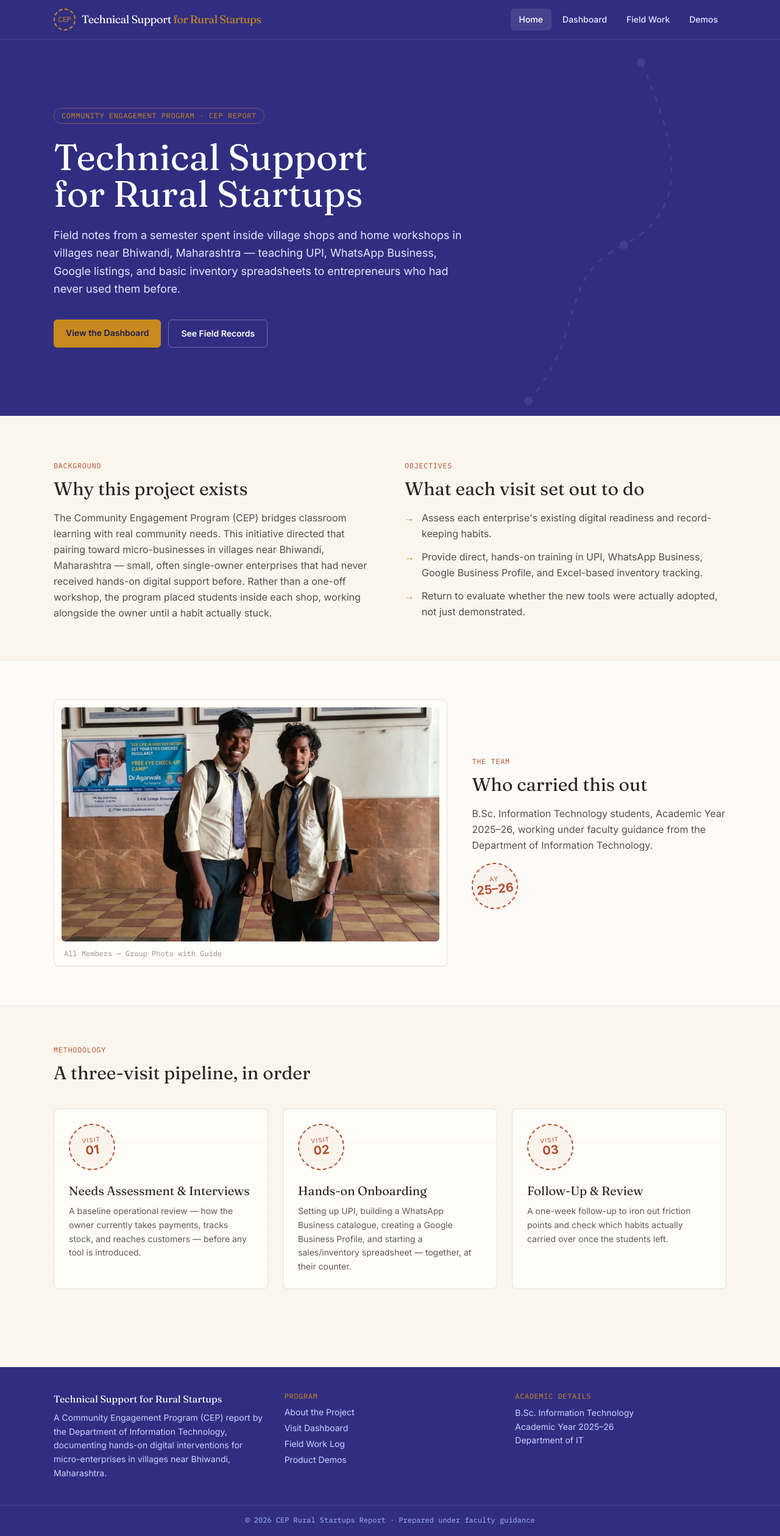
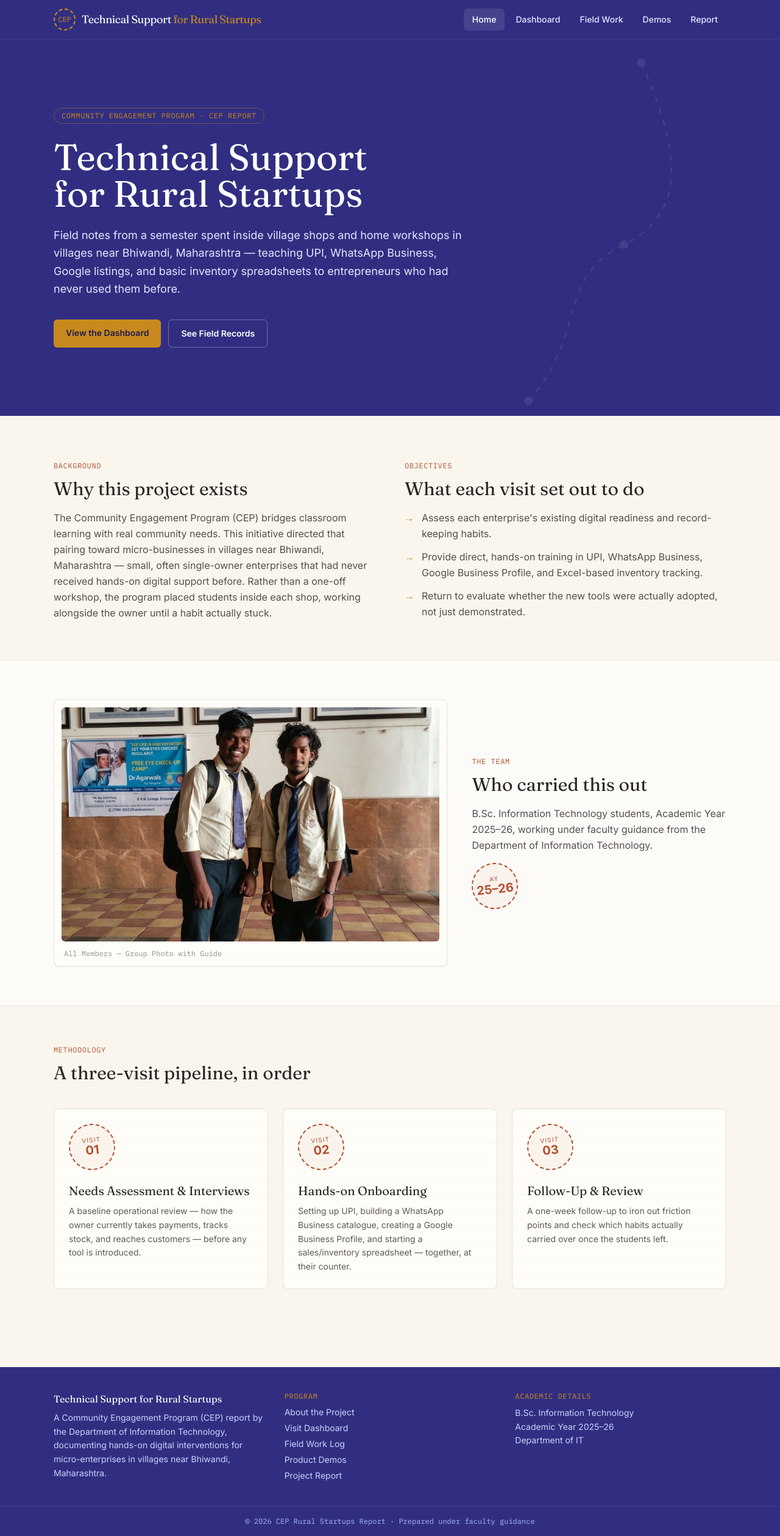
Before and after one commit to Pravin765/cep_project_python, a Flask app: page / in a window 1280 px wide. Shown: the whole page at 61% size. Run offline with Flask 3, Linux system fonts and the light colour scheme; parts of the project's set-up code (start-up, migrations or seed data) failed here and were passed over; some libraries are stand-ins or nearby versions.

```diff
--- a/app.py
+++ b/app.py
@@ -13,7 +13,7 @@ import cloudinary
 import cloudinary.uploader
 from flask import (
     Flask, render_template, request, redirect,
-    url_for, flash
+    url_for, flash, send_from_directory, abort
 )
 from werkzeug.utils import secure_filename
 from sqlalchemy import func, text
@@ -215,6 +215,61 @@ def demos():
 
 
 # ------------------------------------------------------------------
+# Report download
+# ------------------------------------------------------------------
+REPORT_FILENAME = "CEP_Report_Technical_Support_Rural_Startups.pdf"
+
+
+def _report_exists():
+    return os.path.exists(os.path.join(BASE_DIR, "static", REPORT_FILENAME))
+
+
+@app.route("/report")
+def report():
+    """Report page: the PDF is shown in the browser."""
+    return render_template("report.html", available=_report_exists())
+
+
+@app.route("/report/view")
+def view_report():
+    """Serve the PDF inline so the browser's PDF viewer can display it."""
+    if not _report_exists():
+        abort(404)
+    return send_from_directory(os.path.join(BASE_DIR, "static"), REPORT_FILENAME,
+                               as_attachment=False, mimetype="application/pdf")
+
+
+def _report_path_ok():
+    return os.path.exists(os.path.join(BASE_DIR, "static", REPORT_FILENAME))
+
+
+@app.route("/report")
+def report():
+    """Show the CEP report PDF inside the browser."""
+    if not _report_path_ok():
+        abort(404)
+    return render_template("report.html")
+
+
+@app.route("/report/file")
+def report_file():
+    """The PDF itself, served inline so browsers render it (used by /report)."""
+    if not _report_path_ok():
+        abort(404)
+    return send_from_directory(os.path.join(BASE_DIR, "static"), REPORT_FILENAME,
+                               as_attachment=False, mimetype="application/pdf")
+
+
+@app.route("/report/download")
+def download_report():
+    """Serve the final CEP report PDF as a download."""
+    if not _report_path_ok():
+        abort(404)
+    return send_from_directory(os.path.join(BASE_DIR, "static"), REPORT_FILENAME,
+                               as_attachment=True)
+
+
+# ------------------------------------------------------------------
 # Health check (for uptime pingers / keep-warm)
 # ------------------------------------------------------------------
 @app.route("/healthz")
--- a/templates/base.html
+++ b/templates/base.html
@@ -54,6 +54,7 @@
         <a href="{{ url_for('dashboard') }}" class="px-3.5 py-2 rounded-md text-indigo-100 hover:text-white hover:bg-white/10 transition-colors {% if request.endpoint == 'dashboard' %}text-white bg-white/10{% endif %}">Dashboard</a>
         <a href="{{ url_for('field_work') }}" class="px-3.5 py-2 rounded-md text-indigo-100 hover:text-white hover:bg-white/10 transition-colors {% if request.endpoint == 'field_work' %}text-white bg-white/10{% endif %}">Field Work</a>
         <a href="{{ url_for('demos') }}" class="px-3.5 py-2 rounded-md text-indigo-100 hover:text-white hover:bg-white/10 transition-colors {% if request.endpoint == 'demos' %}text-white bg-white/10{% endif %}">Demos</a>
+        <a href="{{ url_for('report') }}" class="px-3.5 py-2 rounded-md text-indigo-100 hover:text-white hover:bg-white/10 transition-colors {% if request.endpoint == 'report' %}text-white bg-white/10{% endif %}">Report</a>
       </nav>
 
       <!-- Mobile menu button -->
@@ -70,6 +71,7 @@
       <a href="{{ url_for('dashboard') }}" class="px-3.5 py-2 rounded-md text-indigo-100 hover:text-white hover:bg-white/10">Dashboard</a>
       <a href="{{ url_for('field_work') }}" class="px-3.5 py-2 rounded-md text-indigo-100 hover:text-white hover:bg-white/10">Field Work</a>
       <a href="{{ url_for('demos') }}" class="px-3.5 py-2 rounded-md text-indigo-100 hover:text-white hover:bg-white/10">Demos</a>
+      <a href="{{ url_for('report') }}" class="px-3.5 py-2 rounded-md text-indigo-100 hover:text-white hover:bg-white/10">Report</a>
     </nav>
   </div>
 </header>
@@ -106,6 +108,7 @@
         <li><a href="{{ url_for('dashboard') }}" class="hover:text-white">Visit Dashboard</a></li>
         <li><a href="{{ url_for('field_work') }}" class="hover:text-white">Field Work Log</a></li>
         <li><a href="{{ url_for('demos') }}" class="hover:text-white">Product Demos</a></li>
+        <li><a href="{{ url_for('report') }}" class="hover:text-white">Project Report</a></li>
       </ul>
     </div>
     <div>
```
Also changed, not shown: templates/report.html (added, +29 -0 lines), 3 other files.
